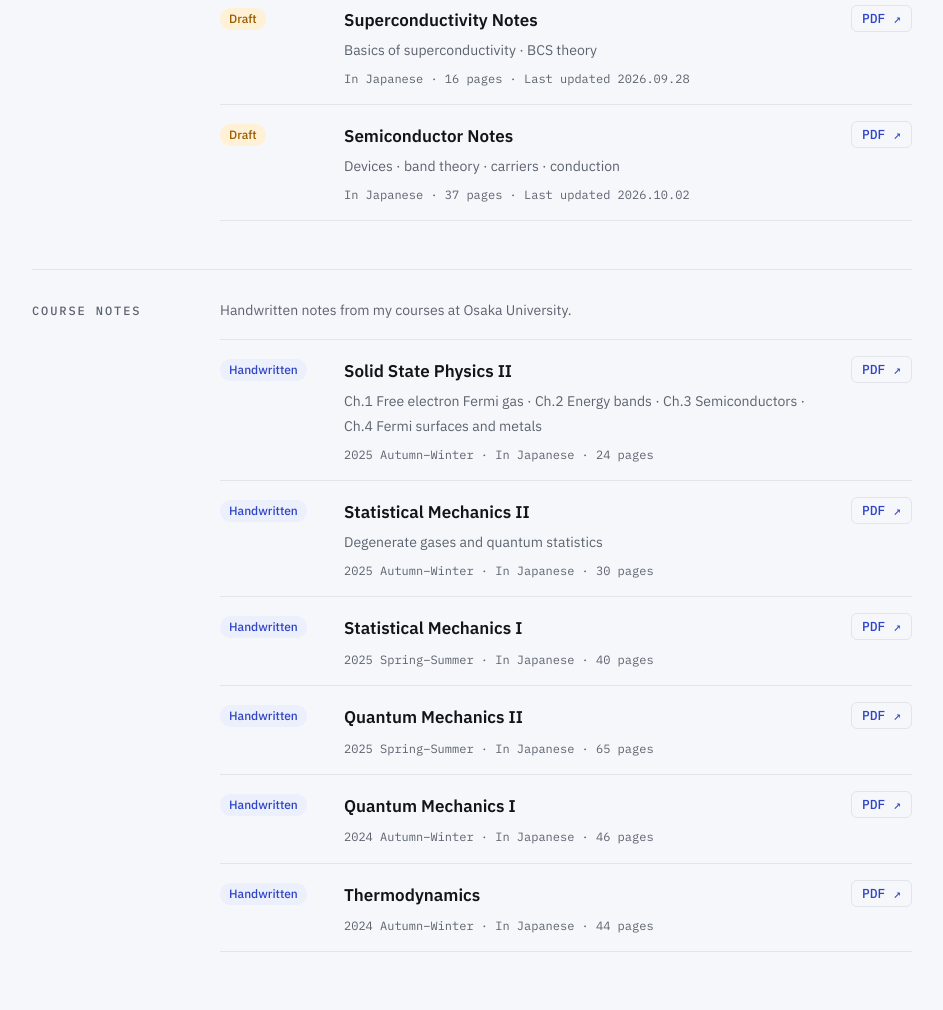
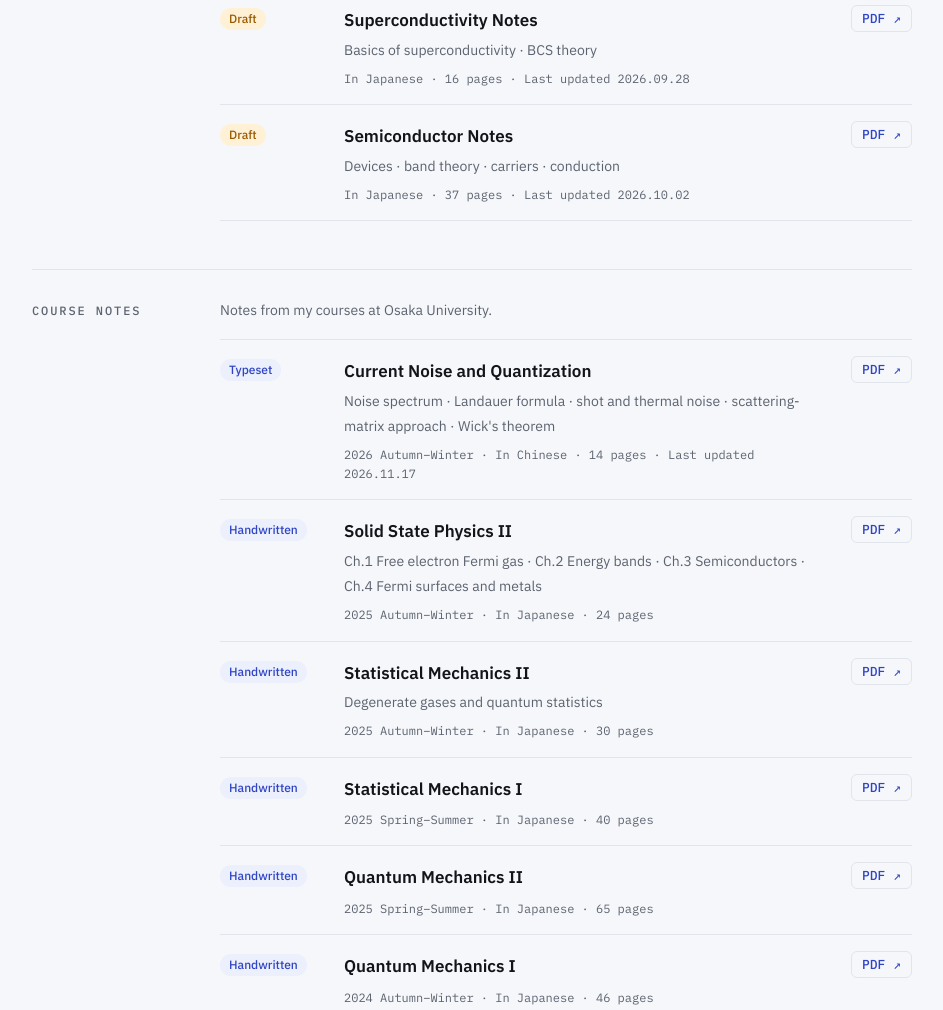
Before and after one commit to zhijieliang0626/zhijieliang0626.github.io, a plain HTML site: page notes.html in a window 1280 px wide. Shown: the part 844-1854 px from the top of the page, without its empty margins (168-1111 px from the left). Drawn offline with Linux system fonts and the light colour scheme.

Commit message:
Add Current Noise and Quantization notes

```diff
--- a/notes.html
+++ b/notes.html
@@ -37,6 +37,6 @@
   <div id="notes"></div>
 </main>
 <footer class="wrap"><span>© 2026 <span data-i="name"></span></span><span><span data-i="updated"></span> <time>2026.10.20</time></span></footer>
-<script src="site.js?v=78d135d6"></script>
+<script src="site.js?v=4196d192"></script>
 </body>
 </html>
--- a/site.js
+++ b/site.js
@@ -3,9 +3,10 @@ const names = {en:"LIANG Zhijie", ja:"梁 志杰", zh:"梁志杰"};
 const kana = "りょう しけつ";
 const T = {
   en:{
+    st_typeset:"Typeset",
     g_report:"Reports", g_report_sub:"Reports from fieldwork and courses.", g_article:"Articles", g_article_sub:"Short pieces I have written.", art_empty:"No articles yet.", st_report:"Report",
     mail_lab:"Lab", mail_uni:"University",
-    g_self:"Study notes", g_self_sub:"Typeset in LaTeX. Drafts are updated as I write.", g_course:"Course notes", g_course_sub:"Handwritten notes from my courses at Osaka University.", st_course:"Handwritten", term_s:"Spring–Summer", term_a:"Autumn–Winter",
+    g_self:"Study notes", g_self_sub:"Typeset in LaTeX. Drafts are updated as I write.", g_course:"Course notes", g_course_sub:"Notes from my courses at Osaka University.", st_course:"Handwritten", term_s:"Spring–Summer", term_a:"Autumn–Winter",
     st_draft:"Draft", st_done:"Complete", written_in:"In", pages:"{n} pages", langname:{zh:"Chinese", ja:"Japanese", en:"English"}, notes_note:"Notes still in progress are marked Draft and updated as I write.",
     count:"{n} photos",
     nav_home:"Home", nav_about:"About Me", nav_research:"Research", nav_notes:"Reports & Notes", nav_interests:"Interests", nav_contact:"Contact",
@@ -34,9 +35,10 @@ const T = {
     updated:"Last updated", copy:"Copy", copied:"Copied"
   },
   ja:{
+    st_typeset:"清書",
     g_report:"レポート", g_report_sub:"実習や授業で書いたレポートです。", g_article:"記事", g_article_sub:"書いた文章です。", art_empty:"まだ記事はありません。", st_report:"レポート",
     mail_lab:"研究室", mail_uni:"学生用",
-    g_self:"自習ノート", g_self_sub:"LaTeX で書いています。「執筆中」のものは随時更新します。", g_course:"講義ノート", g_course_sub:"大阪大学の授業で取った手書きのノートです。", st_course:"手書き", term_s:"春夏", term_a:"秋冬",
+    g_self:"自習ノート", g_self_sub:"LaTeX で書いています。「執筆中」のものは随時更新します。", g_course:"講義ノート", g_course_sub:"大阪大学の授業で取ったノートです。", st_course:"手書き", term_s:"春夏", term_a:"秋冬",
     st_draft:"執筆中", st_done:"完成", written_in:"言語：", pages:"{n} ページ", langname:{zh:"中国語", ja:"日本語", en:"英語"}, notes_note:"「執筆中」のノートは書き進めながら随時更新しています。",
     count:"{n} 枚",
     nav_home:"ホーム", nav_about:"自己紹介", nav_research:"研究", nav_notes:"レポート・ノート", nav_interests:"趣味", nav_contact:"連絡先",
@@ -65,9 +67,10 @@ const T = {
     updated:"最終更新", copy:"コピー", copied:"コピーしました"
   },
   zh:{
+    st_typeset:"整理版",
     g_report:"报告", g_report_sub:"实习和课程中写的报告。", g_article:"文章", g_article_sub:"我写的文章。", art_empty:"暂时还没有文章。", st_report:"报告",
     mail_lab:"研究室", mail_uni:"学校",
-    g_self:"自学笔记", g_self_sub:"用 LaTeX 写的笔记，“编写中”的会随时更新。", g_course:"课程笔记", g_course_sub:"在大阪大学上课时的手写笔记。", st_course:"手写", term_s:"春夏学期", term_a:"秋冬学期",
+    g_self:"自学笔记", g_self_sub:"用 LaTeX 写的笔记，“编写中”的会随时更新。", g_course:"课程笔记", g_course_sub:"在大阪大学上课时的笔记。", st_course:"手写", term_s:"春夏学期", term_a:"秋冬学期",
     st_draft:"编写中", st_done:"已完成", written_in:"语言：", pages:"{n} 页", langname:{zh:"中文", ja:"日语", en:"英语"}, notes_note:"标为“编写中”的笔记还在写，会随时更新。",
     count:"{n} 张照片",
     nav_home:"主页", nav_about:"自我介绍", nav_research:"研究", nav_notes:"报告与笔记", nav_interests:"兴趣", nav_contact:"联系方式",
@@ -110,7 +113,12 @@ const NOTES = [
   { kind:"self", file:"notes/semiconductor-notes.pdf", status:"draft", updated:"2026.10.02", pages:37, lang:"ja",
     title:{en:"Semiconductor Notes", ja:"半導体の学習ノート", zh:"半导体学习笔记"},
     topics:{en:"Devices · band theory · carriers · conduction", ja:"デバイス · バンド理論 · キャリア · 電気伝導", zh:"器件 · 能带理论 · 载流子 · 电导"} },
-  /* 课程笔记（手写） */
+  /* 课程笔记 */
+  { kind:"course", file:"notes/current-noise-quantization.pdf", pages:14, lang:"zh", term:"2026 A", badge:"typeset", updated:"2026.11.17",
+    title:{en:"Current Noise and Quantization", ja:"電流雑音と量子化", zh:"电流噪声与量子化"},
+    topics:{en:"Noise spectrum · Landauer formula · shot and thermal noise · scattering-matrix approach · Wick's theorem",
+            ja:"雑音スペクトル · ランダウアー公式 · ショット雑音と熱雑音 · 散乱行列 · ウィックの定理",
+            zh:"噪声谱 · Landauer 公式 · 散粒噪声与热噪声 · 散射矩阵 · Wick 定理"} },
   { kind:"course", file:"notes/solid-state-physics-2.pdf", pages:24, lang:"ja", term:"2025 A",
     title:{en:"Solid State Physics II", ja:"物性物理学 II", zh:"固体物理 II"},
     topics:{en:"Ch.1 Free electron Fermi gas · Ch.2 Energy bands · Ch.3 Semiconductors · Ch.4 Fermi surfaces and metals",
@@ -452,7 +460,7 @@ function setLang(l){
     const termName = t => t ? t.replace(/ S$/, " " + d.term_s).replace(/ A$/, " " + d.term_a) : "";
     const row = n => {
       const meta = [n.term ? termName(n.term) : "", n.date || "", `${d.written_in} ${d.langname[n.lang]||n.lang}`, d.pages.replace("{n}", n.pages), n.updated ? `${d.updated} ${n.updated}` : ""].filter(Boolean).join(" · ");
-      const badge = n.kind === "report" ? `<span class="nstatus course">${esc(d.st_report)}</span>` : n.kind === "self" ? `<span class="nstatus ${n.status}">${esc(n.status === "done" ? d.st_done : d.st_draft)}</span>` : `<span class="nstatus course">${esc(d.st_course)}</span>`;
+      const badge = n.kind === "report" ? `<span class="nstatus course">${esc(d.st_report)}</span>` : n.kind === "self" ? `<span class="nstatus ${n.status}">${esc(n.status === "done" ? d.st_done : d.st_draft)}</span>` : `<span class="nstatus course">${esc(n.badge === "typeset" ? d.st_typeset : d.st_course)}</span>`;
       return `<li>${badge}<span class="nt">${esc(pick(n.title,l))}${n.topics ? `<span class="nc">${esc(pick(n.topics,l))}</span>` : ""}<span class="nm">${esc(meta)}</span></span><a class="pdf" href="${esc(n.file)}" target="_blank" rel="noopener">PDF ↗</a></li>`;
     };
     const group = (k, h, sub) => { const list = NOTES.filter(n => n.kind === k); return list.length ? `<section class="note-group"><h2>${esc(h)}</h2><div class="sec-body"><p class="group-lead">${esc(sub)}</p><ul class="notes">${list.map(row).join("")}</ul></div></section>` : ""; };
```
Also changed, not shown: about.html (+1 -1 lines), contact.html (+1 -1 lines), index.html (+1 -1 lines), interests.html (+1 -1 lines), photos.html (+1 -1 lines), research.html (+1 -1 lines), 1 other file.
